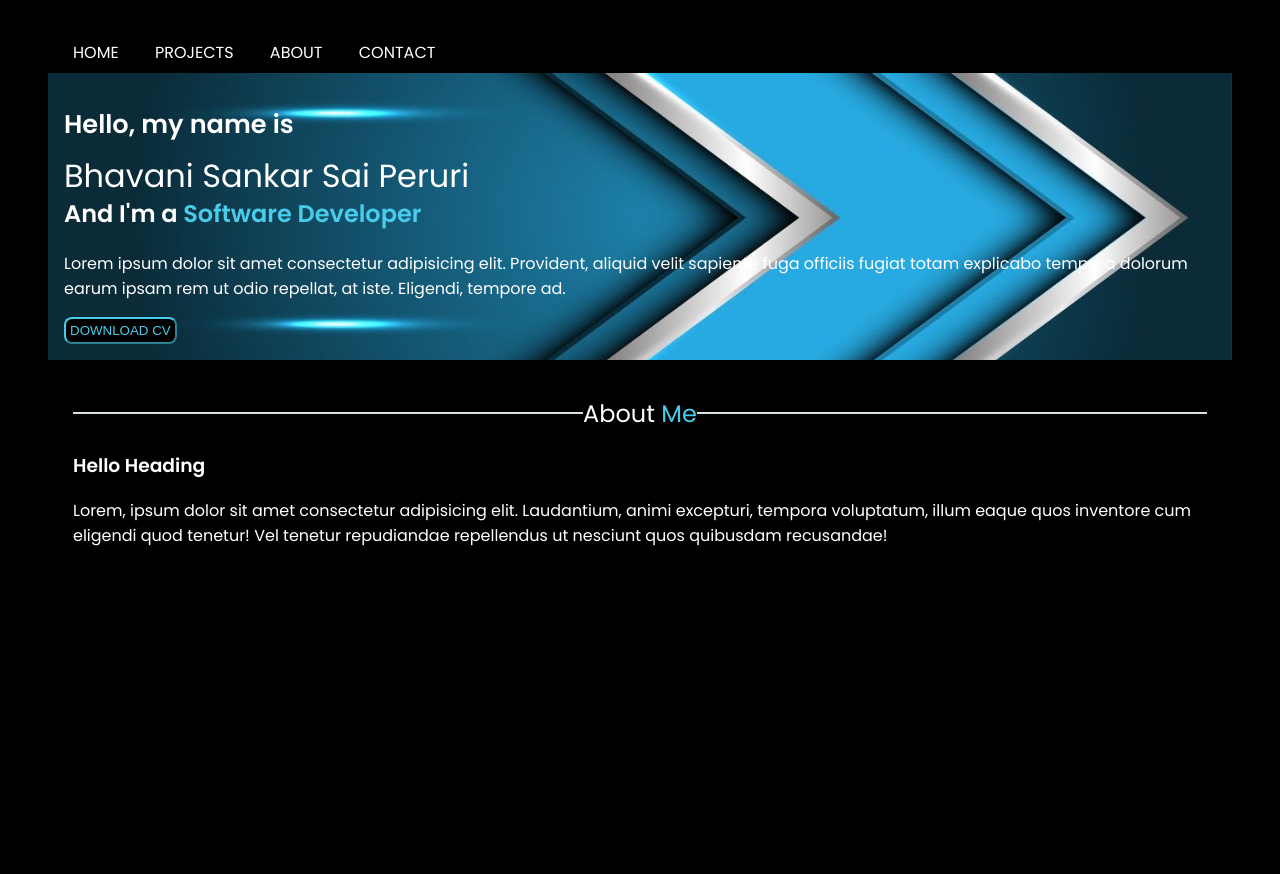
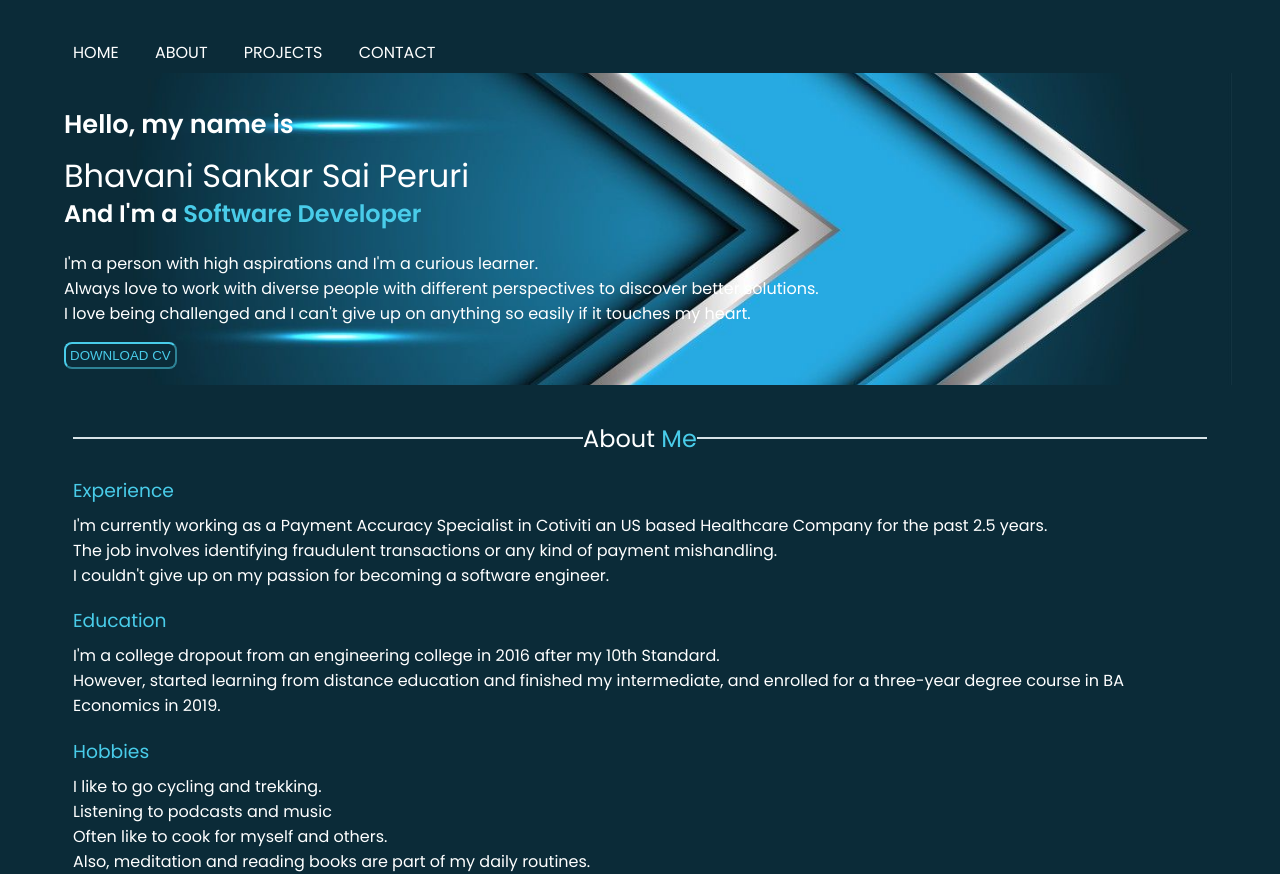
Before and after one commit to SaiDrive/PortfolioBasic, a plain HTML site: page Index.html in a window 1280 px wide. Before the commit the page ends 800 px from the top, so only its background shows below. Drawn offline with Linux system fonts and the light colour scheme.

Commit message:
Pending Projects and other

```diff
--- a/CSS/Style.css
+++ b/CSS/Style.css
@@ -1,6 +1,6 @@
 :root{
     --primary:#49cce9;
-    --dark:#000000;
+    --dark:#0b2b38;
     --light:#ffffff;
     --text:#d8e3e7;
 }
@@ -16,9 +16,9 @@ body{
     background-repeat: no-repeat;
     background-position: center;
     background-size: 100%;
+
 }
 .container{
-   background-color:#000000;
     max-width:1152px;
     height: 65px;
     padding:0 65px;
@@ -76,6 +76,14 @@ section .about{
     margin-top: 0rem;
     padding: 1rem 0;
 }
+.container h3{
+    font-weight: 400;
+    margin-bottom: 0rem;
+    color: var(--primary);
+}
+.container p{
+    margin-top: 0.5rem;
+}
 .container h1{
         display: flex;
         flex-direction: row;
--- a/Index.html
+++ b/Index.html
@@ -15,8 +15,8 @@
         <nav>
             <div class ="nav">
                 <a href="#">Home</a>
+                <a href="#">About</a>
                 <a href="#">Projects</a>
-                <a href="#">About</a>
                 <a href="#">Contact</a>
             </div>
         </nav>
@@ -25,7 +25,9 @@
             <h6>Hello, my name is</h6>
             <h1>Bhavani Sankar Sai Peruri</h1>
             <h2>And I'm a <span>Software Developer</span></h2>
-            <p>Lorem ipsum dolor sit amet consectetur adipisicing elit. Provident, aliquid velit sapiente fuga officiis fugiat totam explicabo tempora dolorum earum ipsam rem ut odio repellat, at iste. Eligendi, tempore ad.</p>
+            <p>I'm a person with high aspirations and I'm a curious learner.
+            <br> Always love to work with diverse people with different perspectives to discover better solutions.
+        <br>I love being challenged and I can't give up on anything so easily if it touches my heart.</p>
             <div><button class="btn">DOWNLOAD CV</button></div>
         </div>
 
@@ -34,11 +36,27 @@
         <div class="container">
             <div>
                 <h1>About&nbsp;<span>Me</span></h1>
-                <h3>Hello Heading</h3>
-                <p>Lorem, ipsum dolor sit amet consectetur adipisicing elit. Laudantium, animi excepturi, tempora voluptatum, illum eaque quos inventore cum eligendi quod tenetur! Vel tenetur repudiandae repellendus ut nesciunt quos quibusdam recusandae!</p>
+                    <h3>Experience</h3>
+                        <p>I'm currently working as a Payment Accuracy Specialist in Cotiviti an US based Healthcare Company for the past 2.5 years. <Br> The job involves identifying fraudulent transactions or any kind of payment mishandling.
+                        <br>I couldn't give up on my passion for becoming a software engineer.</p>
+                    <h3>Education</h3>
+                        <p>I'm a college dropout from an engineering college in 2016 after my 10th Standard. <br>
+                        However, started learning from distance education and finished my intermediate, and enrolled for a three-year degree course in BA Economics in 2019. </p>
+                    <h3>Hobbies</h3>
+                    <p>I like to go cycling and trekking. <br>Listening to podcasts and music
+                    <br>Often like to cook for myself and others.
+                    <br>Also, meditation and reading books are part of my daily routines.
+                    </p>
+
             </div>
         </div>
     </section>
+    <!--<section class="projects">
+        <div>
+            <h1>My&nbsp;<span>Projects</span> </h1>
+        </div>
+
+    </section>-->
 
 
 </body>
```
